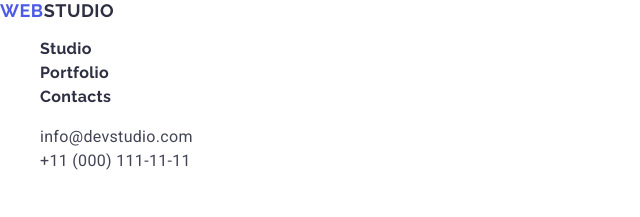
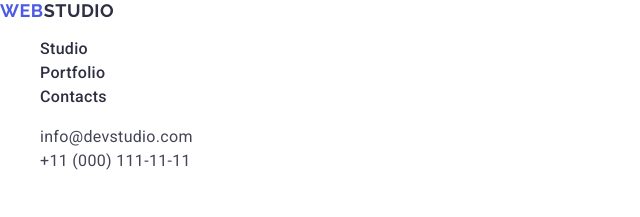
Before and after one commit to Nazarchona/goit-markup-hw-02, a plain HTML site: page index.html in a window 1280 px wide. Shown: the top 217 px of the page, 0-640 px from the left. Drawn offline with nearby package versions, Linux system fonts and the light colour scheme.

Commit message:
homework

```diff
--- a/css/style.css
+++ b/css/style.css
@@ -36,7 +36,7 @@ nav a{
     color: #4d5ae5;
 }
 
-.main-links{
+.main-links a{
     color: var(--NAVY-BLUE, #2E2F42);
     font-family: "Roboto";
     font-size: 16px;
--- a/index.html
+++ b/index.html
@@ -16,9 +16,9 @@
         <nav>
             <a href="./index.html" class="logo">Web<span>Studio</span></a>
             <ul class="main-links">
-                <li class="main-link"><a href="./index.html" class="main-links-first-link">Studio</a></li>
-                <li><a href="">Portfolio</a></li>
-                <li><a href="">Contacts</a></li>
+                <li class="main-link"><a href="./index.html" class="main-links-link">Studio</a></li>
+                <li><a href="" class="main-links-link">Portfolio</a></li>
+                <li><a href="" class="main-links-link">Contacts</a></li>
             </ul>
         </nav>
         <address class="main-contacts">
```
